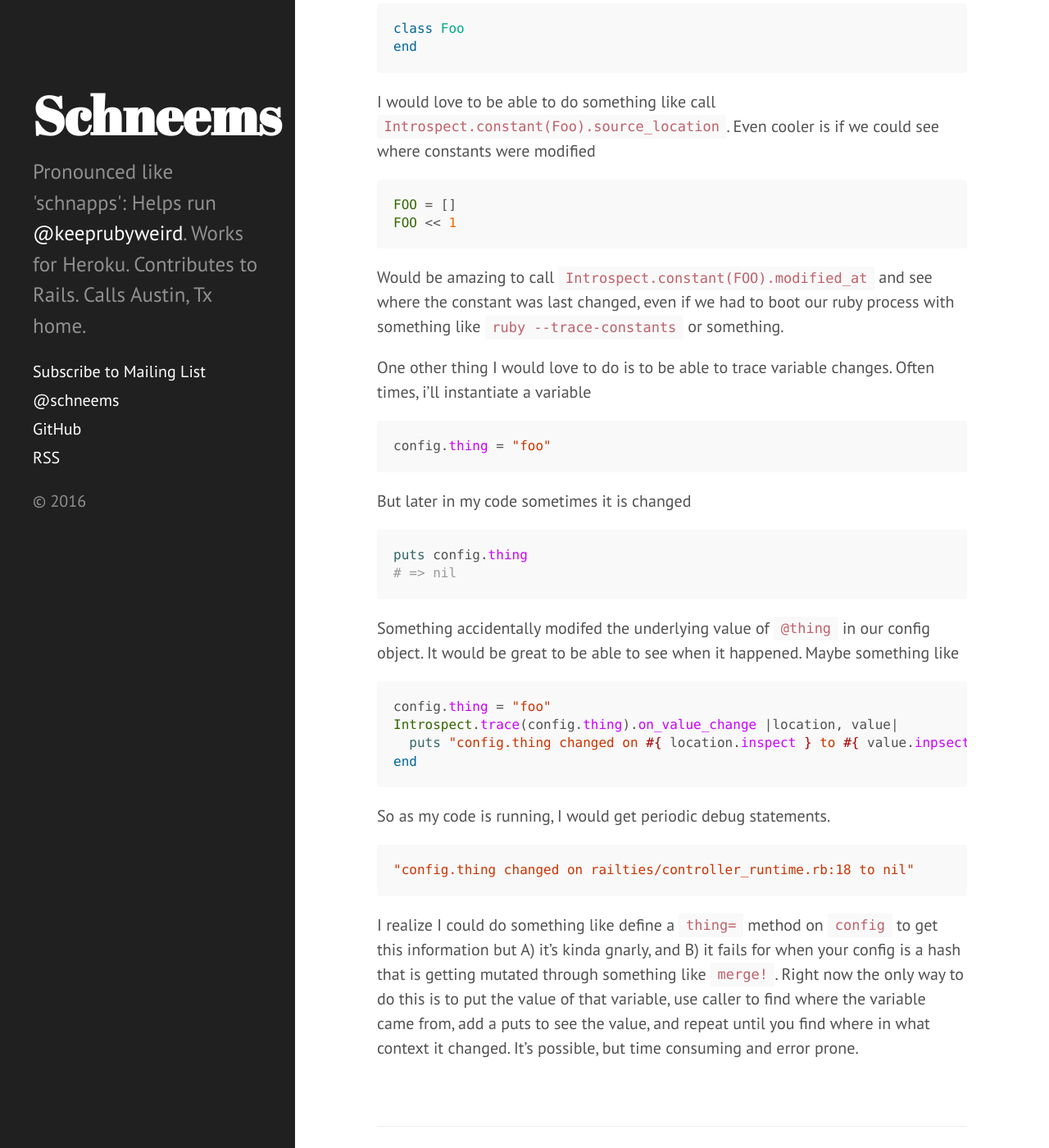
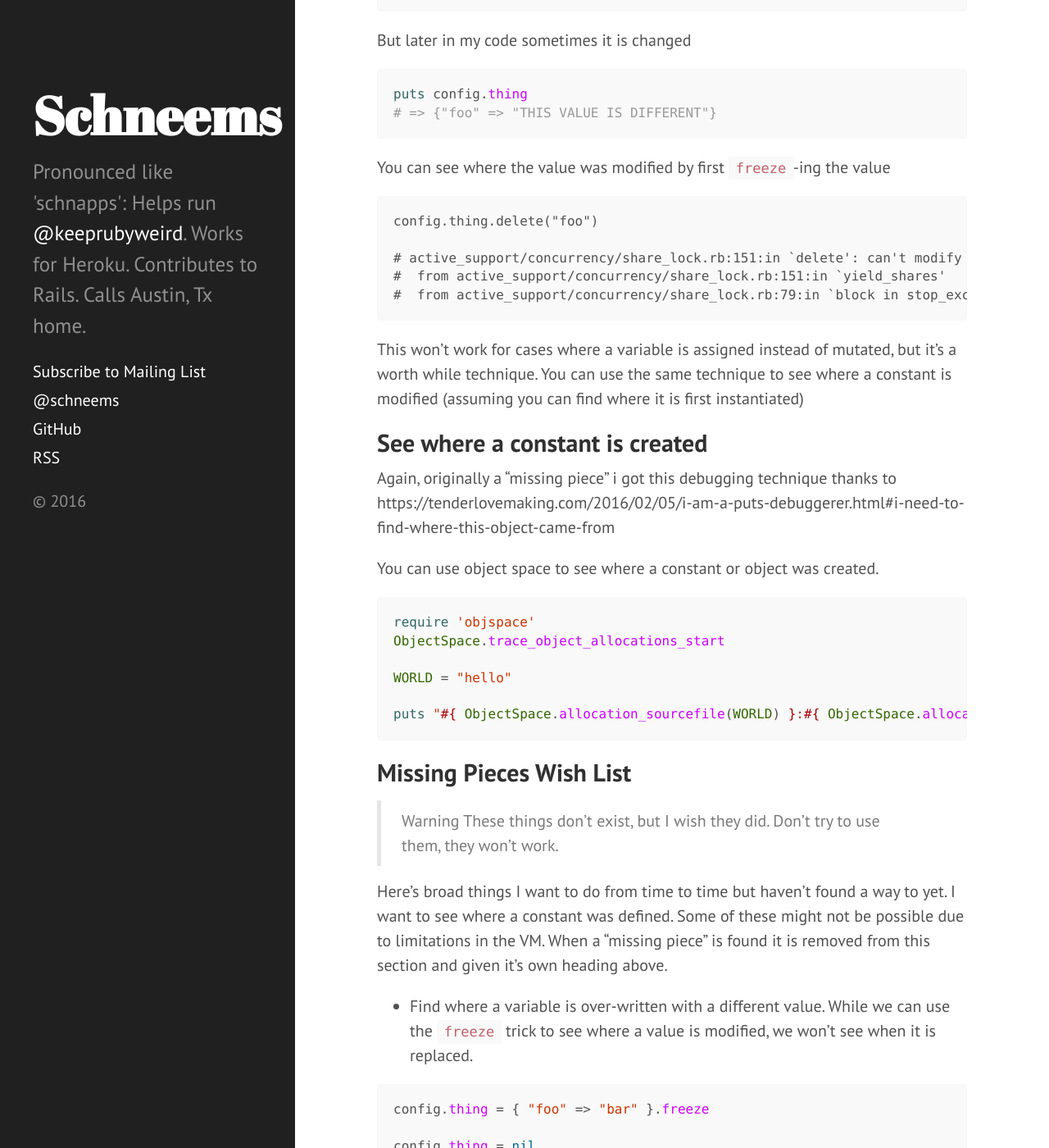
Before and after one commit to schneems/schneems, a Jekyll site: the page built from _posts/2016-01-25-ruby-debugging-magic-cheat-sheet.md, in a window 1280 px wide and 1400 px high, scrolled down 6286 px. Shown: the whole window at 82% size. Built offline with Jekyll 4.4.1, drawn with Linux system fonts in a browser that asks for light colours; Markdown is read by kramdown in place of the engine named in the settings; some of the changed text lies outside the part shown.

Commit message:
Add 2 missing pieces

````diff
--- a/_posts/2016-01-25-ruby-debugging-magic-cheat-sheet.md
+++ b/_posts/2016-01-25-ruby-debugging-magic-cheat-sheet.md
@@ -236,53 +236,63 @@ method(:parse).parameters
 
 Now you can see all available keyword arguments.
 
-## Missing Pieces Wish List
+## See where an argument is mutated
 
-> Warning
-> These things don't exist, but I wish they did. Don't try to use them, they won't work.
+Originally on my "missing pieces" list, TLo documented it here https://tenderlovemaking.com/2016/02/05/i-am-a-puts-debuggerer.html#an-object-is-being-mutated-but-i-dont-know-where.
 
-Here's broad things I want to do from time to time but haven't found a way to yet. I want to see where a constant was defined. Some of these might not be possible due to limitations in the VM. Let's say we have a file `foo.rb`.
+Often times, i'll instantiate a variable
 
 ```ruby
-class Foo
-end
-```
-
-I would love to be able to do something like call `Introspect.constant(Foo).source_location`. Even cooler is if we could see where constants were modified
-
-```ruby
-FOO = []
-FOO << 1
-```
-
-Would be amazing to call `Introspect.constant(FOO).modified_at` and see where the constant was last changed, even if we had to boot our ruby process with something like `ruby --trace-constants` or something.
-
-One other thing I would love to do is to be able to trace variable changes. Often times, i'll instantiate a variable
-
-```ruby
-config.thing = "foo"
+config.thing = { "foo" => "bar" }
 ```
 
 But later in my code sometimes it is changed
 
 ```ruby
 puts config.thing
-# => nil
+# => {"foo" => "THIS VALUE IS DIFFERENT"}
 ```
 
-Something accidentally modifed the underlying value of `@thing` in our config object. It would be great to be able to see when it happened. Maybe something like
+You can see where the value was modified by first `freeze`-ing the value
+
+```
+config.thing.delete("foo")
+
+# active_support/concurrency/share_lock.rb:151:in `delete': can't modify frozen Hash (RuntimeError)
+#  from active_support/concurrency/share_lock.rb:151:in `yield_shares'
+#  from active_support/concurrency/share_lock.rb:79:in `block in stop_exclusive'
+```
+
+This won't work for cases where a variable is assigned instead of mutated, but it's a worth while technique. You can use the same technique to see where a constant is modified (assuming you can find where it is first instantiated)
+
+## See where a constant is created
+
+Again, originally a "missing piece" i got this debugging technique thanks to https://tenderlovemaking.com/2016/02/05/i-am-a-puts-debuggerer.html#i-need-to-find-where-this-object-came-from
+
+You can use object space to see where a constant or object was created.
+
 
 ```ruby
-config.thing = "foo"
-Introspect.trace(config.thing).on_value_change |location, value|
-  puts "config.thing changed on #{ location.inspect } to #{ value.inpsect }"
-end
+require 'objspace'
+ObjectSpace.trace_object_allocations_start
+
+WORLD = "hello"
+
+puts "#{ ObjectSpace.allocation_sourcefile(WORLD) }:#{ ObjectSpace.allocation_sourceline(WORLD) }"
 ```
 
-So as my code is running, I would get periodic debug statements.
+## Missing Pieces Wish List
+
+> Warning
+> These things don't exist, but I wish they did. Don't try to use them, they won't work.
+
+Here's broad things I want to do from time to time but haven't found a way to yet. I want to see where a constant was defined. Some of these might not be possible due to limitations in the VM. When a "missing piece" is found it is removed from this section and given it's own heading above.
+
+- Find where a variable is over-written with a different value. While we can use the `freeze` trick to see where a value is modified, we won't see when it is replaced.
 
 ```ruby
-"config.thing changed on railties/controller_runtime.rb:18 to nil"
+config.thing = { "foo" => "bar" }.freeze
+
+config.thing = nil
+# No error is raised as the hash isn't being mutated, the variable is being assigned a different value
 ```
-
-I realize I could do something like define a `thing=` method on `config` to get this information but A) it's kinda gnarly, and B) it fails for when your config is a hash that is getting mutated through something like `merge!`. Right now the only way to do this is to put the value of that variable, use caller to find where the variable came from, add a puts to see the value, and repeat until you find where in what context it changed. It's possible, but time consuming and error prone.
````
